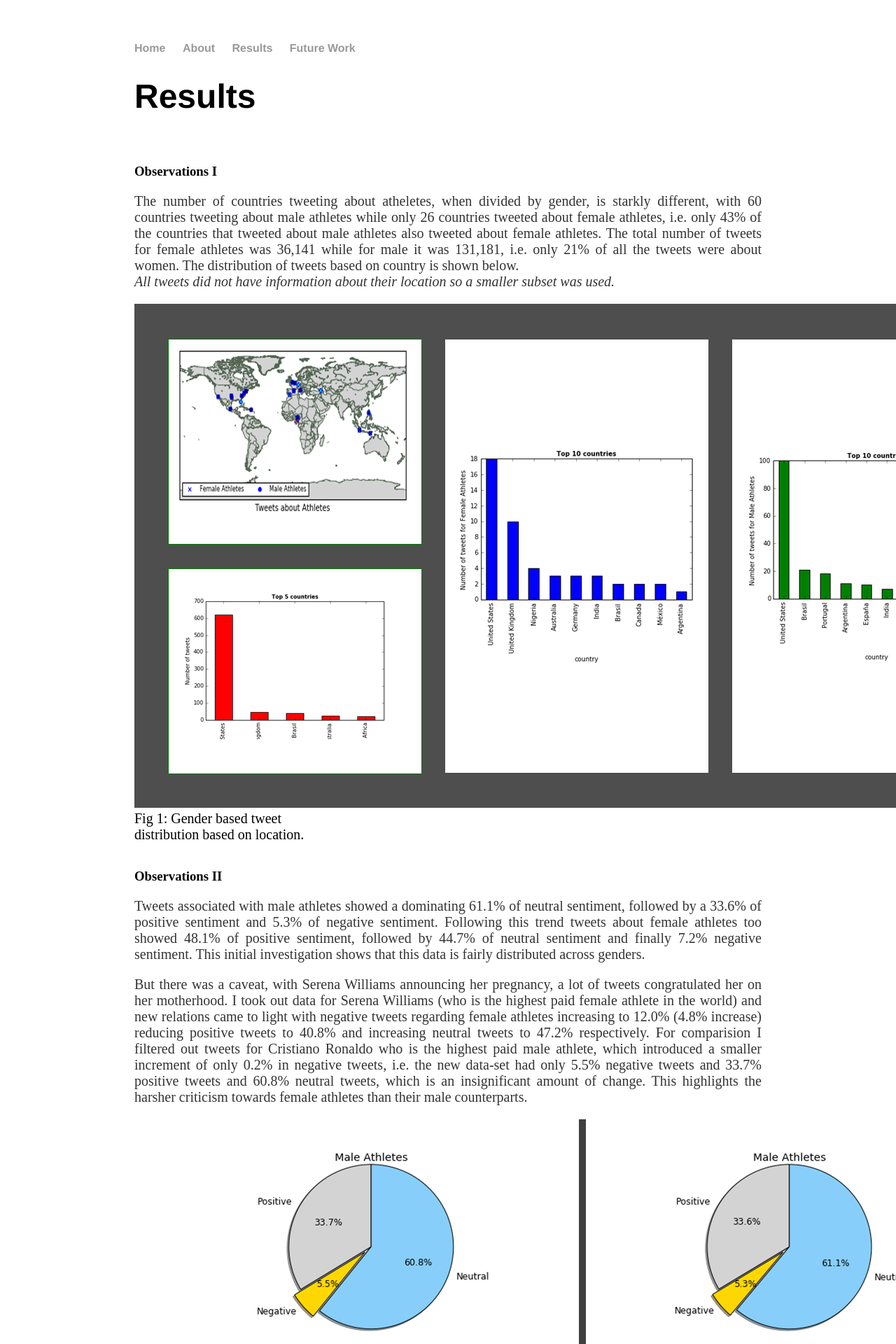
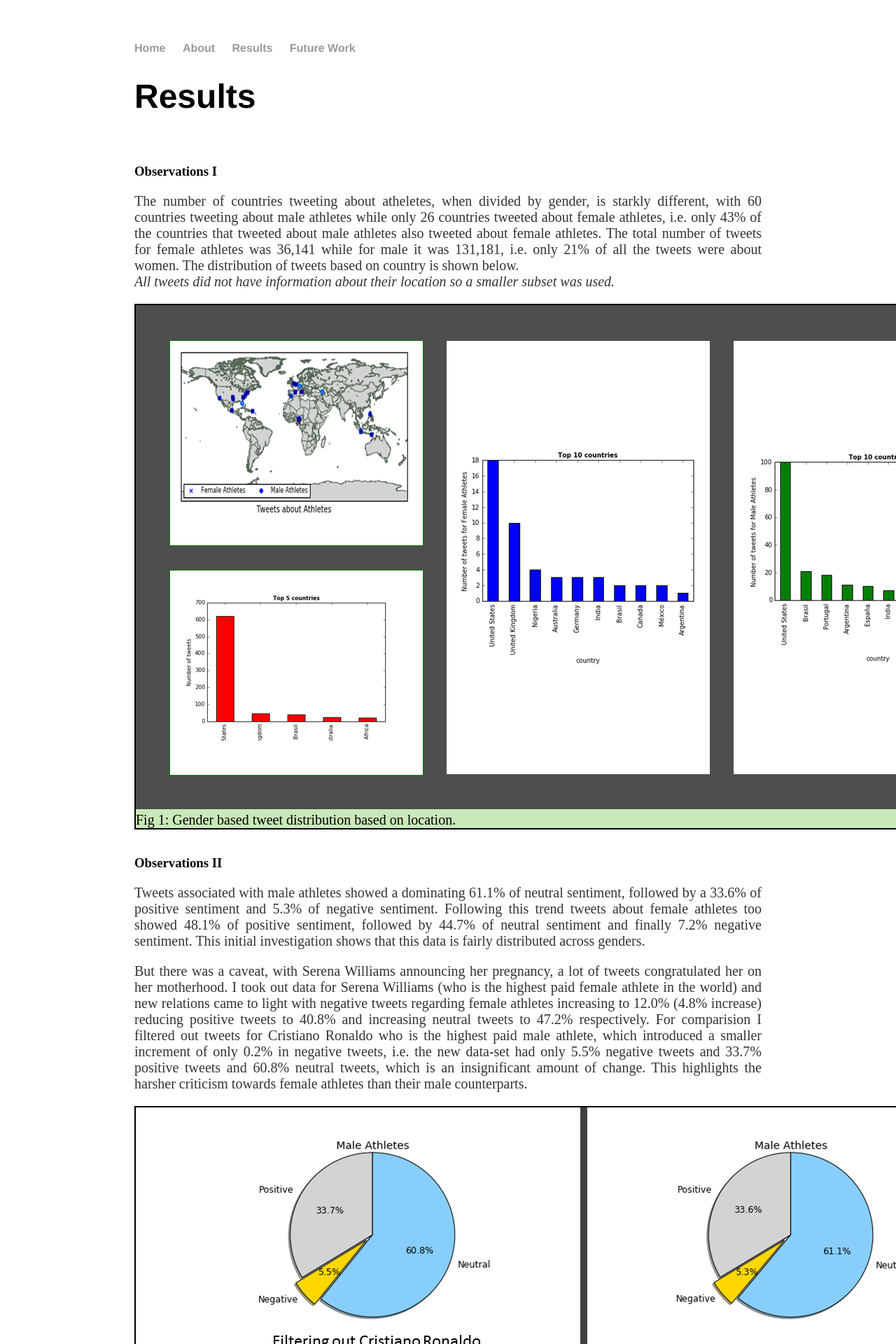
Before and after one commit to SreyaG/SportTweet, a Jekyll site: the page built from results/index.html, in a window 1280 px wide. Shown: the top 1920 px of the page at 70% size. Built offline with Jekyll 4.4.1, drawn with Linux system fonts in a browser that asks for light colours.

Commit message:
Update main1.css

```diff
--- a/css/main1.css
+++ b/css/main1.css
@@ -60,10 +60,16 @@
 }
 div.figure {
 /*margin-left: 10px;
-margin-right: 10px;*/
+margin-right: 10px;
 display: block;
 width: 30%;
 height: 30%;
 min-width: 10px;
-min-height: 10px;
+min-height: 10px;*/
+    border: 2px solid black;
+	background: #cae9b8;
+	margin: 0;
+	width: -moz-min-content;
+	width: -webkit-min-content;
+	width: min-content;
 }
```
